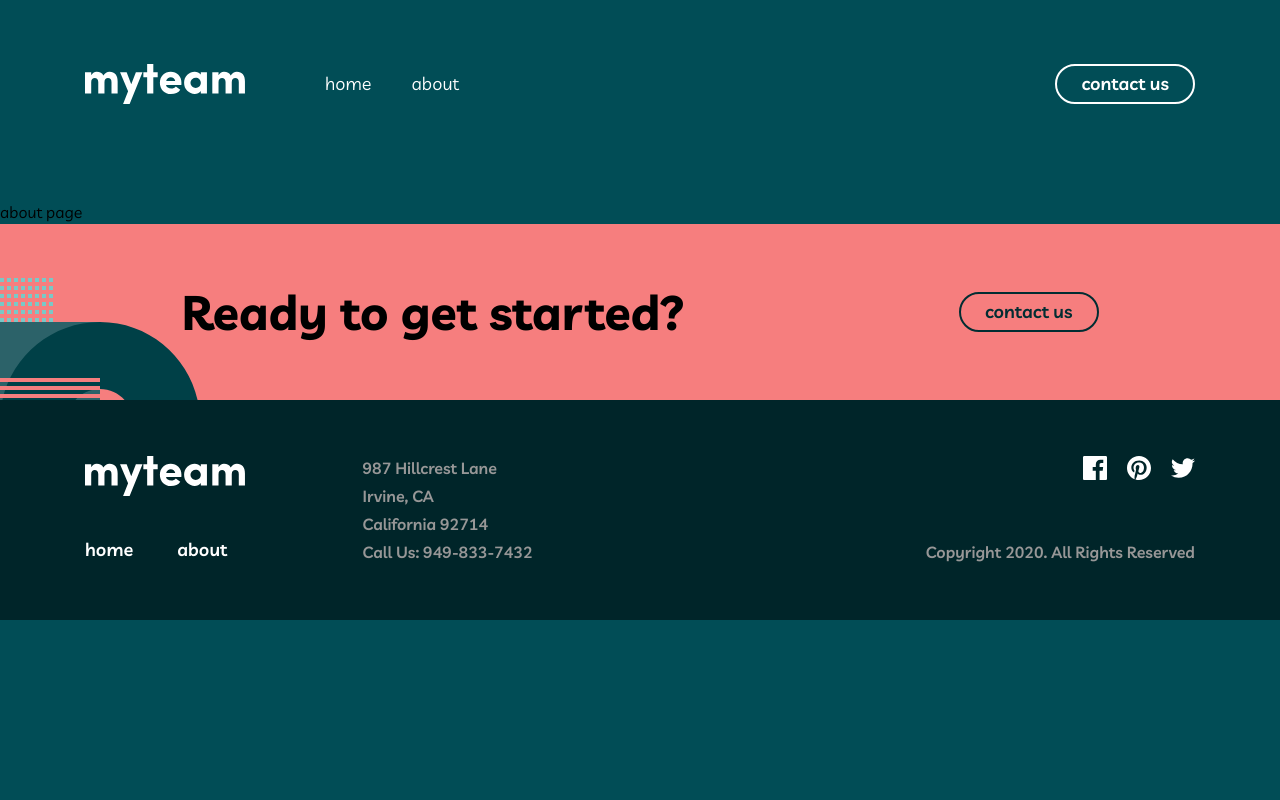
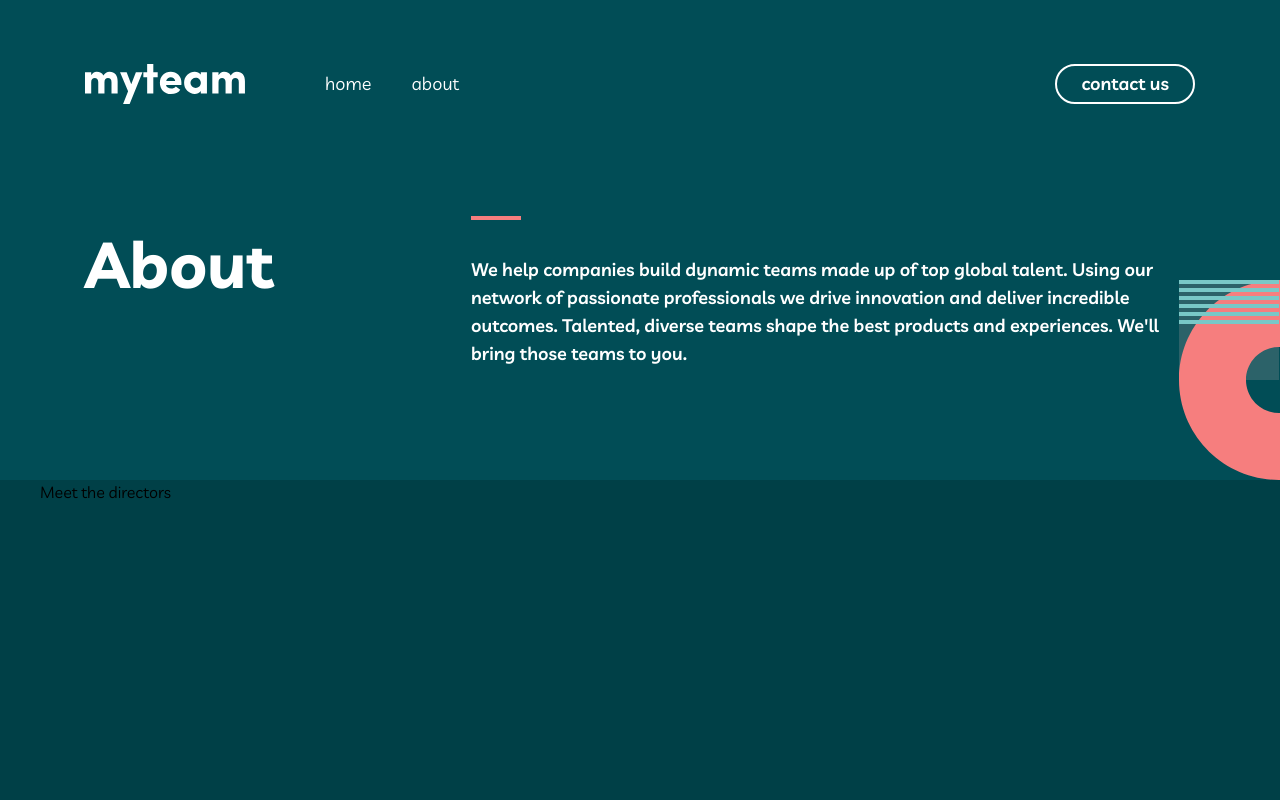
Before and after one commit to artimys/myteam-multi-page, a Next.js app: page /about in a window 1280 px wide. Shown: the top 800 px of the page. Built offline with nearby package versions, Linux system fonts and the light colour scheme.

Commit message:
Add home and about hero sections

```diff
--- a/src/app/about/page.jsx
+++ b/src/app/about/page.jsx
@@ -1,5 +1,29 @@
 function about() {
-  return <div>about page</div>;
+  return (
+    <>
+      <div className="container relative bg-about-pattern-right">
+        <div className="grid grid-cols-1 max-w-[1110px] mx-auto text-center xl:text-left xl:grid-cols-[1fr_2fr] gap-4 md:gap-6">
+          <div className="xl:mt-5">
+            <h1>About</h1>
+          </div>
+
+          <div className="flex items-end mx-auto max-w-sm md:max-w-[457px] xl:max-w-[730px] paragraph-bar xl:before:bg-primary-light-coral xl:pt-10">
+            <p className="text-[15px] leading-[28px] xl:text-lg xl:leading-7 font-semibold text-primary-white">
+              We help companies build dynamic teams made up of top global
+              talent. Using our network of passionate professionals we drive
+              innovation and deliver incredible outcomes. Talented, diverse
+              teams shape the best products and experiences. We'll bring those
+              teams to you.
+            </p>
+          </div>
+        </div>
+      </div>
+
+      <div className="container relative h-80 bg-secondary-deep-jungle-green">
+        <h2>Meet the directors</h2>
+      </div>
+    </>
+  );
 }
 
 export const metadata = {
--- a/src/app/globals.css
+++ b/src/app/globals.css
@@ -32,6 +32,14 @@ body {
   a {
     @apply transition-colors duration-150;
   }
+
+  h1 {
+    @apply font-bold text-[40px] leading-[40px] text-primary-white md:text-[64px] md:leading-[56px];
+  }
+}
+
+.container {
+  @apply px-6 md:px-10;
 }
 
 .btn {
@@ -47,6 +55,18 @@ body {
 }
 
 @layer utilities {
+  .paragraph-bar {
+    @apply xl:before:absolute xl:before:w-[50px] xl:before:bg-secondary-rapture-blue xl:before:h-1 xl:before:top-0;
+  }
+
+  .bg-home-two-patterns {
+    @apply bg-no-repeat pb-48 bg-[url(/images/bg-pattern-home-1.svg),_url(/images/bg-pattern-home-2.svg)] bg-[position:-200px_top,_center_bottom] xl:bg-[position:-100px_top,_right_165px_bottom];
+  }
+
+  .bg-about-pattern-right {
+    @apply bg-no-repeat bg-about-mobile-nav-1 bg-[right_-99px_bottom_-99px] md:bg-[right_-99px_bottom] pb-28;
+  }
+
   .shadow-coral {
     box-shadow: 0 0 0 100vmax #f67e7e;
   }
--- a/src/app/layout.js
+++ b/src/app/layout.js
@@ -23,7 +23,7 @@ export default function RootLayout({ children }) {
     <html lang="en">
       <body className={`${livvic.className} bg-primary-midnight-green`}>
         <Header />
-        {children}
+        <main>{children}</main>
         <ReadyGetStarted />
         <Footer />
       </body>
--- a/src/app/page.js
+++ /dev/null
@@ -1,9 +0,0 @@
-import Image from "next/image";
-
-export default function Home() {
-  return (
-    <main className="flex flex-col items-center justify-between min-h-[500px] p-24">
-      main
-    </main>
-  );
-}
--- /dev/null
+++ b/src/app/page.jsx
@@ -0,0 +1,30 @@
+export default function Home() {
+  return (
+    <>
+      {/* <HeroSection /> */}
+      <div className="container relative bg-home-two-patterns">
+        <div className="grid grid-cols-1 max-w-[1110px] mx-auto text-center xl:text-left xl:grid-cols-[1.5fr_1fr] gap-4 md:gap-6">
+          <div>
+            <h1 className="xl:text-[100px] xl:leading-[100px] xl:w-[590px]">
+              Find the
+              <br />
+              best <span className="text-primary-light-coral">talent</span>
+            </h1>
+          </div>
+
+          <div className="flex items-end max-w-sm md:max-w-[457px] mx-auto paragraph-bar">
+            <p className="text-[15px] leading-[28px] xl:text-lg xl:leading-7 font-semibold text-primary-white">
+              Finding the right people and building high performing teams can be
+              hard. Most companies aren't tapping into the abundance of global
+              talent. We're about to change that.
+            </p>
+          </div>
+        </div>
+      </div>
+
+      <div className="container relative h-80 bg-secondary-sacramento-state-green">
+        <h2>Build & Manage ...</h2>
+      </div>
+    </>
+  );
+}
--- a/src/components/layout/Header.jsx
+++ b/src/components/layout/Header.jsx
@@ -3,7 +3,7 @@ import MyTeamLogo from "../svg/MyTeamLogo";
 
 function Header() {
   return (
-    <header className="px-6 mt-10 mb-20 md:mb-24 md:mt-16 md:px-10">
+    <header className="container mt-10 mb-20 md:mb-28 md:mt-16">
       <div className="flex flow-row max-w-[1110px] mx-auto">
         {/* TODO sm md 128px, lg xl 160 */}
         <Link href="/" className="mr-20">
--- a/tailwind.config.js
+++ b/tailwind.config.js
@@ -41,6 +41,8 @@ module.exports = {
 
       backgroundImage: {
         contactus: "url('/images/bg-pattern-home-6-about-5.svg')",
+        "about-mobile-nav-1":
+          "url('/images/bg-pattern-about-1-mobile-nav-1.svg')",
       },
     },
   },
```
